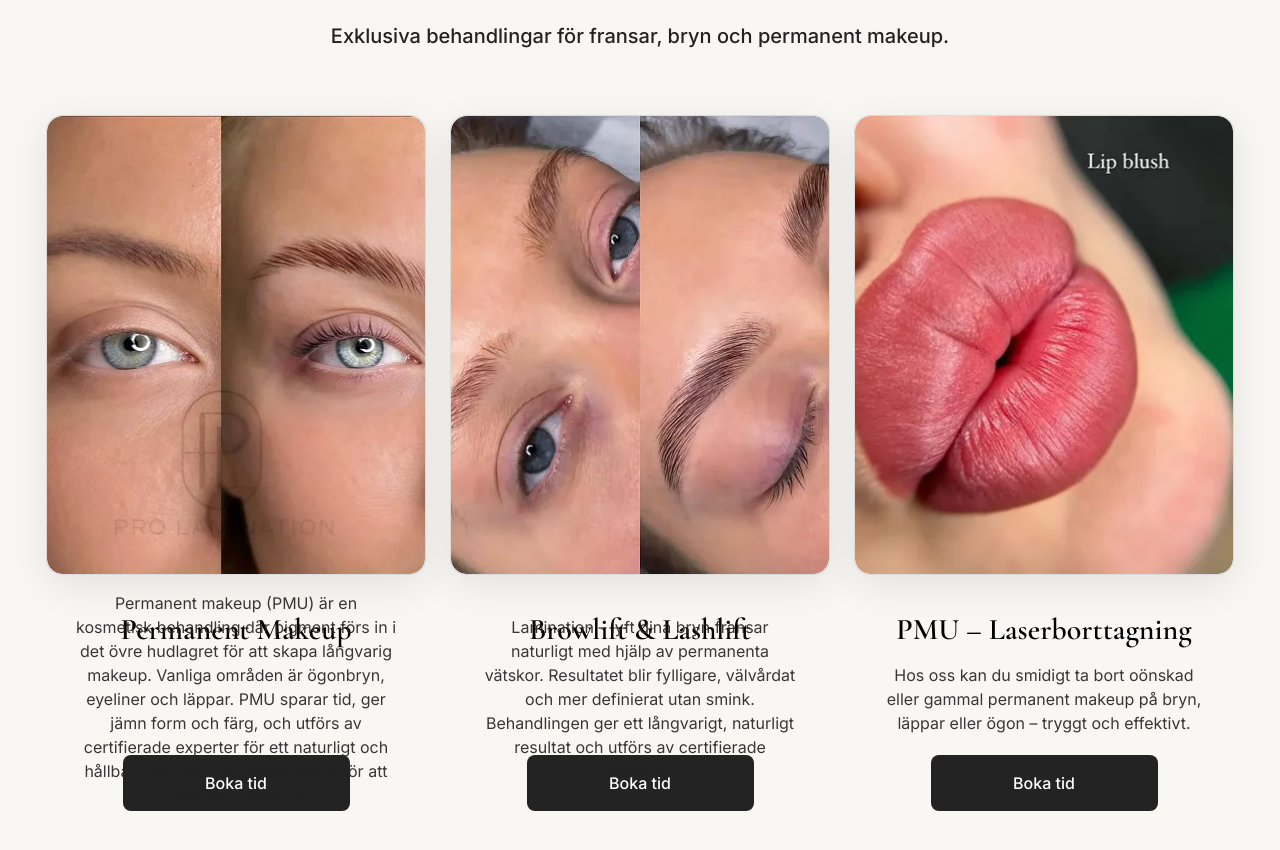
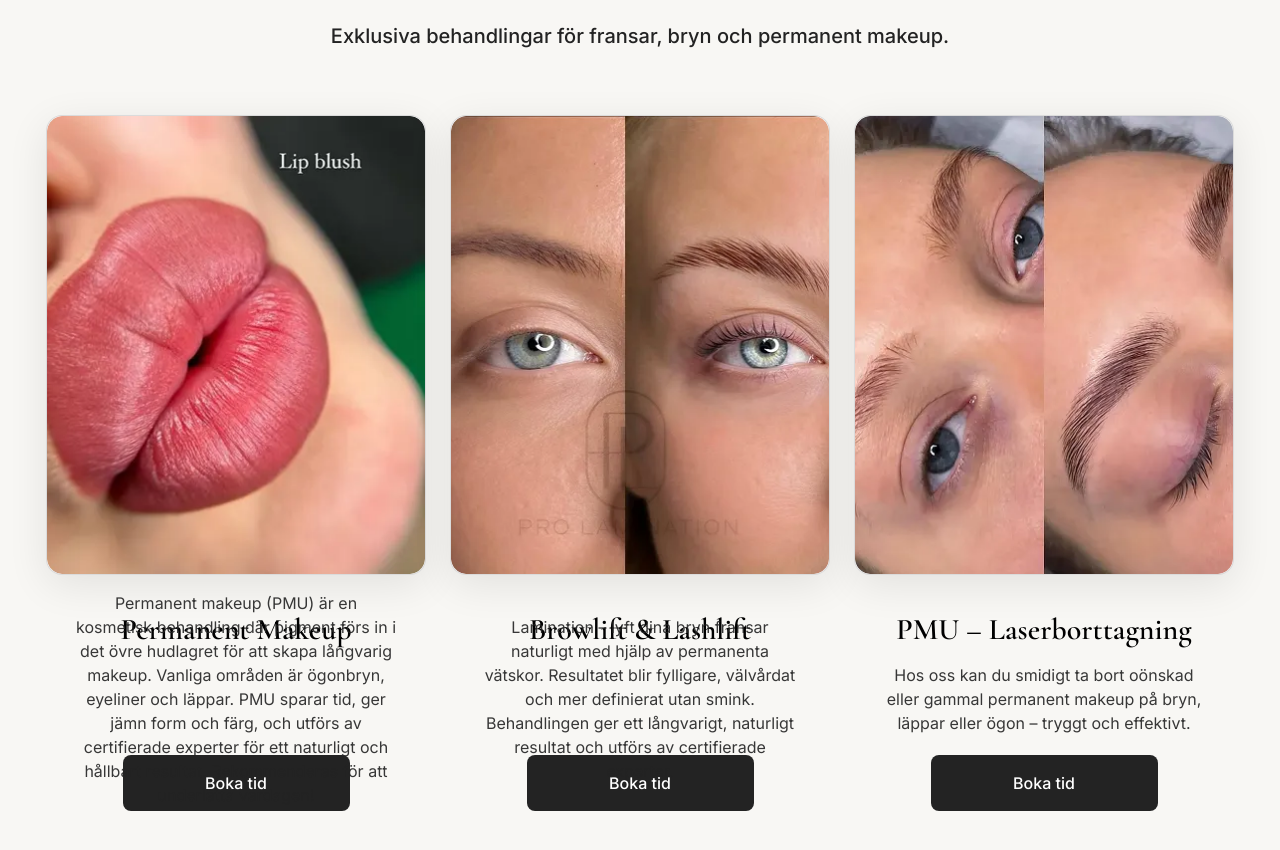
Before and after one commit to azuthedev/ProLami, a React (Vite) app: page / in a window 1280 px wide. Shown: the part 1670-2520 px from the top of the page. Built offline with nearby package versions, Linux system fonts and the light colour scheme.

Commit message:
services

```diff
--- a/src/components/Services.tsx
+++ b/src/components/Services.tsx
@@ -31,8 +31,8 @@ const SERVICES = [
     title: 'Permanent Makeup',
     description: 'Permanent makeup (PMU) är en kosmetisk behandling där pigment förs in i det övre hudlagret för att skapa långvarig makeup. Vanliga områden är ögonbryn, eyeliner och läppar. PMU sparar tid, ger jämn form och färg, och utförs av certifierade experter för ett naturligt och hållbart resultat. Rekommenderas för att underlätta vardagen!',
     image: {
-      webp: '/assets/lash_brow_card.webp',
-      png: '/assets/lash_brow_card.png',
+      webp: '/assets/pmu_card.webp',
+      png: '/assets/pmu_card.png',
     },
     bookingUrl: 'https://www.bokadirekt.se/boka-tjanst/odenplanskliniken-35930/',
   },
@@ -41,8 +41,8 @@ const SERVICES = [
     title: 'Browlift & Lashlift',
     description: 'Lamination – lyft dina bryn fransar naturligt med hjälp av permanenta vätskor. Resultatet blir fylligare, välvårdat och mer definierat utan smink. Behandlingen ger ett långvarigt, naturligt resultat och utförs av certifierade experter.',
     image: {
-      webp: '/assets/browlift_card.webp',
-      png: '/assets/browlift_card.png',
+      webp: '/assets/lash_brow_card.webp',
+      png: '/assets/lash_brow_card.png',
     },
     bookingUrl: 'https://www.bokadirekt.se/boka-tjanst/odenplanskliniken-35930/',
   },
@@ -51,8 +51,8 @@ const SERVICES = [
     title: 'PMU – Laserborttagning',
     description: 'Hos oss kan du smidigt ta bort oönskad eller gammal permanent makeup på bryn, läppar eller ögon – tryggt och effektivt.',
     image: {
-      webp: '/assets/pmu_card.webp',
-      png: '/assets/pmu_card.png',
+      webp: '/assets/browlift_card.webp',
+      png: '/assets/browlift_card.png',
     },
     bookingUrl: 'https://www.bokadirekt.se/boka-tjanst/odenplanskliniken-35930/',
   },
```
